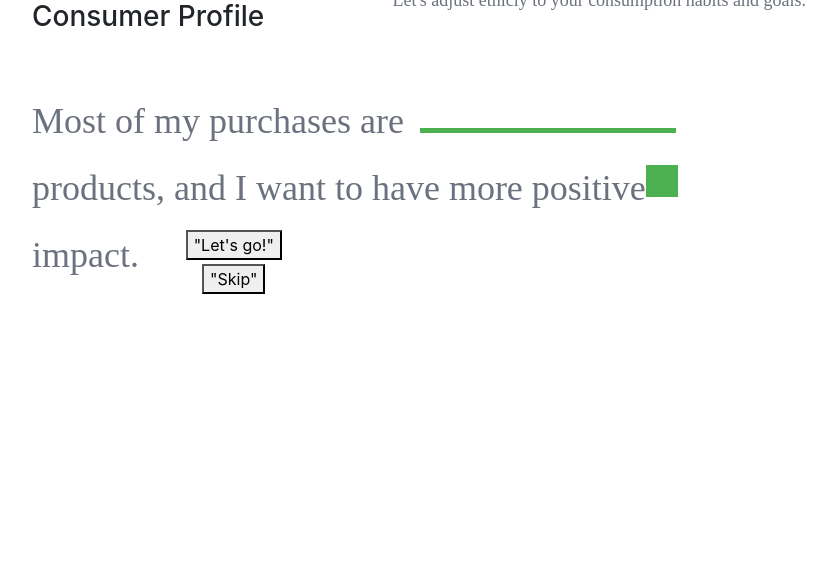
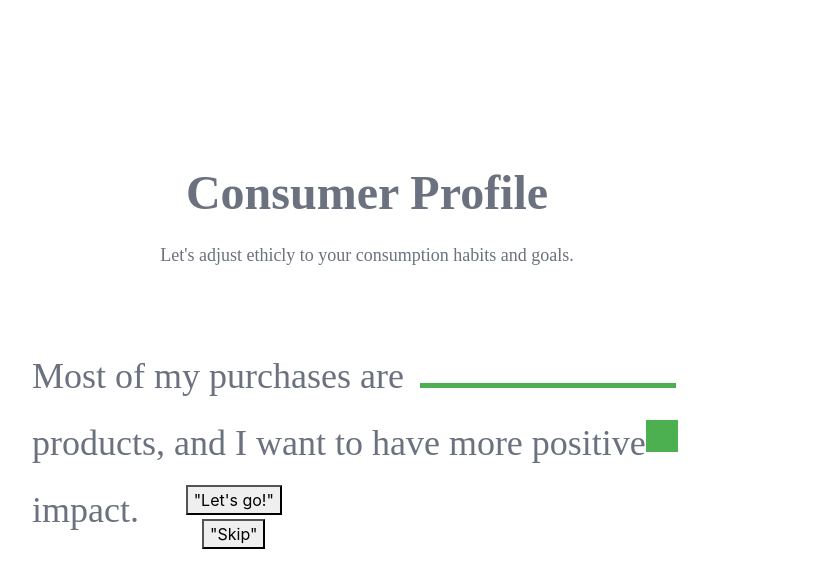
Before and after one commit to cassmat/hack2018, a browser extension: page EthicalShopping/EthicalShopping/app/options.html in a window 1280 px wide. Shown: the whole page, without its empty margins (273-1108 px from the left). Drawn offline with nearby package versions, Linux system fonts and the light colour scheme.

Commit message:
removed left over merge text entry

```diff
--- a/EthicalShopping/EthicalShopping/app/css/style.css
+++ b/EthicalShopping/EthicalShopping/app/css/style.css
@@ -162,7 +162,6 @@
   border: 2px solid #fa5d5b;
 }
 
-<<<<<<< HEAD
 .profile-title {
   font-family: GillSans;
   font-size: 48px;
--- a/EthicalShopping/EthicalShopping/app/options.js
+++ /dev/null
@@ -1 +0,0 @@
-// Possibly for use later
```
